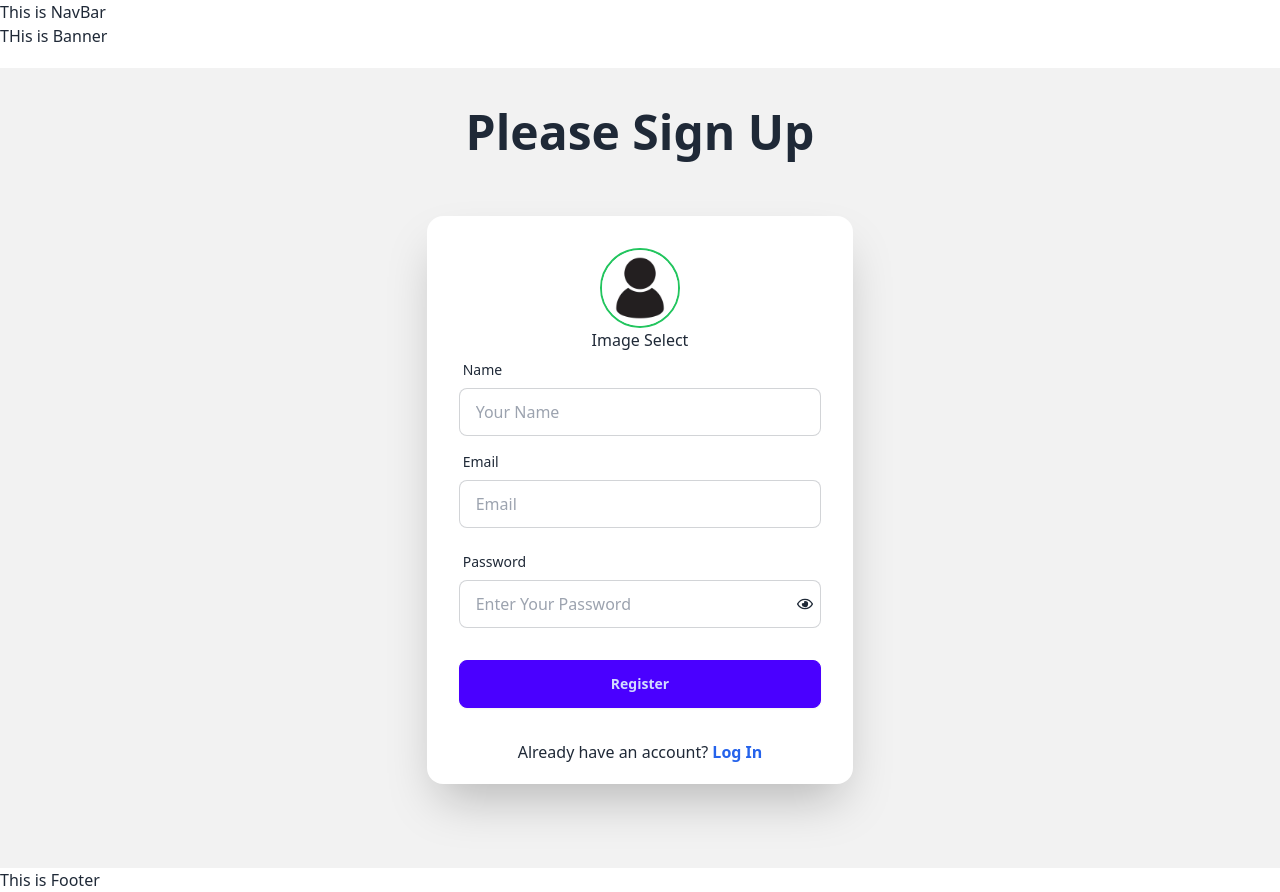
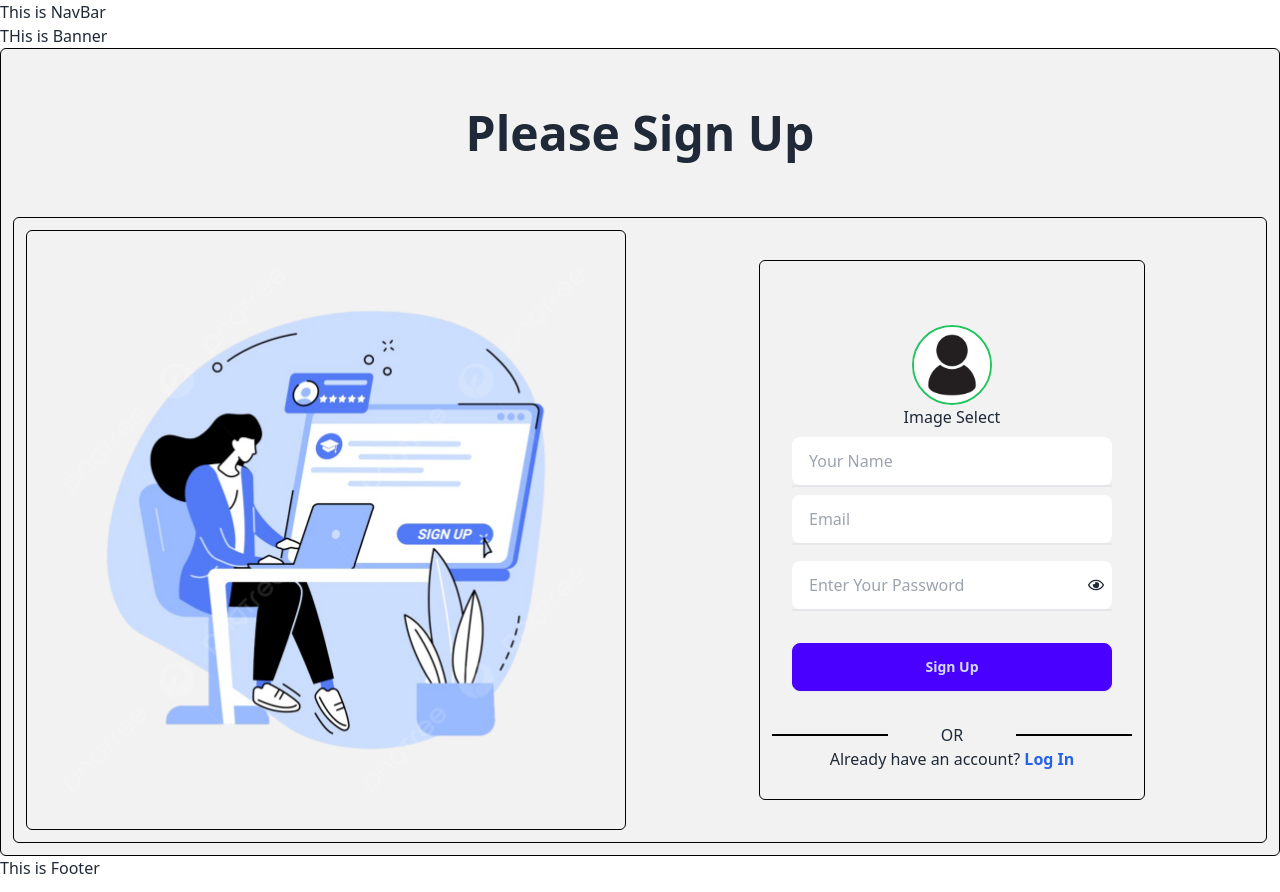
Before and after one commit to Arefin016/LinkUp-Client, a React (Vite) app: page /signUp in a window 1280 px wide. Built offline with nearby package versions, Linux system fonts and the light colour scheme.

Commit message:
sign up final completed

```diff
--- a/src/pages/SignUp/SignUp.jsx
+++ b/src/pages/SignUp/SignUp.jsx
@@ -15,16 +15,21 @@
   //   setImage('')
   // }
   return (
-    <div>
+    <div className="min-h-screen bg-base-200 ">
       <Helmet>
         <title>SignUp</title>
       </Helmet>
-      <div className="min-h-screen bg-base-200 ">
+      <div className="border-black border rounded-md">
         <div className="text-center md:p-3 lg:p-10 my-5 md:text-3xl text-xl font-semibold lg:text-5xl md:font-semibold lg:font-extrabold">
           <p>Please Sign Up</p>
         </div>
-        <div className="">
-          <div className="card shrink-0 lg:w-1/3 md:w-2/4 w-2/3 mx-auto shadow-2xl bg-base-100">
+        <div className=" flex items-center border-black border rounded-md m-3">
+
+          <div className="w-[600px] hidden md:block border-black border rounded-md m-3">
+            <img src="/public/pngtree-signing-up-for-a-course-isolated-cartoon-vector-illustrations-picture-image_8710389.png" alt="" />
+          </div>
+          <div className="mx-auto border-black border rounded-md m-3">
+            <div className="mt-8 mb-2 w-80 max-w-screen-lg sm:w-96">
               <form className="card-body">
                 <div className="form-control">
                   <div onClick={handleImageClick} className="items-center text-center">
@@ -38,41 +43,42 @@
                       <p>Image Select</p>
                     </label>
                   </div>
-
-                <label className="label">
-
+                </div>
+                <div className="form-control border-b-2">
+                  {/* <label className="label">
                   <span className="label-text">Name</span>
-                </label>
+                </label> */}
                   <input
                     type="text"
                     placeholder="Your Name"
                     name="name"
-                  className="input input-bordered"
+                    className="input focus:outline-none"
                     required
                   />
                 </div>
-              <div className="form-control">
-                <label className="label">
+
+                <div className="form-control border-b-2">
+                  {/* <label className="label">
                   <span className="label-text">Email</span>
-                </label>
+                </label> */}
                   <input
                     type="email"
                     name="email"
                     placeholder="Email"
-                  className="input input-bordered"
+                    className="input focus:outline-none"
                     required
                   />
                 </div>
                 <div className="form-control">
 
                 </div>
-              <div className="form-control">
-                <label className="label">
+                <div className="form-control border-b-2">
+                  {/* <label className="label">
                   <span className="label-text">Password</span>
-                </label>
+                </label> */}
                   <div className="relative">
                     <input
-                    className="input input-bordered w-full py-2 px-4"
+                      className="input focus:outline-none w-full py-2 px-4"
                       type={showPassword ? "text" : "password"}
                       placeholder="Enter Your Password"
                       name="password"
@@ -87,11 +93,18 @@
                   </div>
                 </div>
                 <div className="form-control mt-6">
-                <button className="btn btn-primary">Register</button>
+                  <button className="btn btn-primary">Sign Up</button>
                 </div>
               </form>
 
+              <div className="grid grid-cols-3 items-center">
+                <span className="ml-3 text-black">
+                  <hr className="border border-black" />
+                </span>
 
+                <span className="text-center">OR</span>
+                <span className="mr-3 text-black"><hr className="border border-black" /></span>
+              </div>
               <div className="text-center pb-5">
                 <p>
                   Already have an account?{" "}
@@ -104,6 +117,7 @@
           </div>
         </div>
       </div>
+    </div>
   );
 };
 
```
Also changed, not shown: public/pngtree-signing-up-for-a-course-isolated-cartoon-vector-illustrations-picture-image_8710389.png (added). Lines whose indentation alone changed are shown as unchanged.
